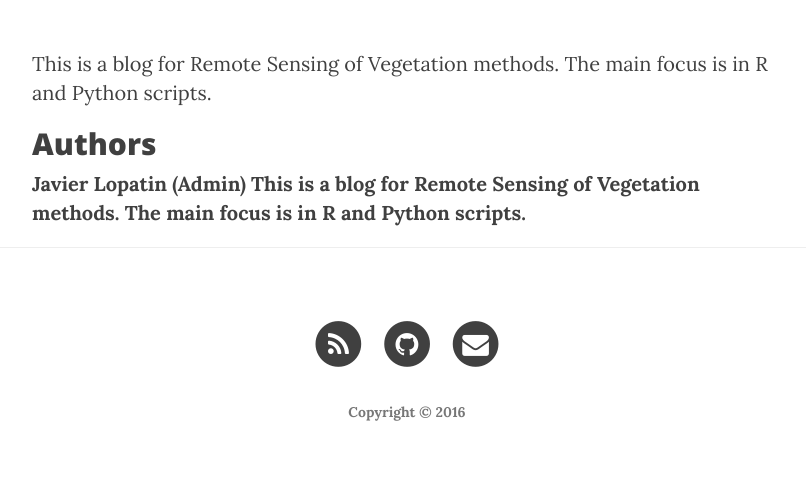
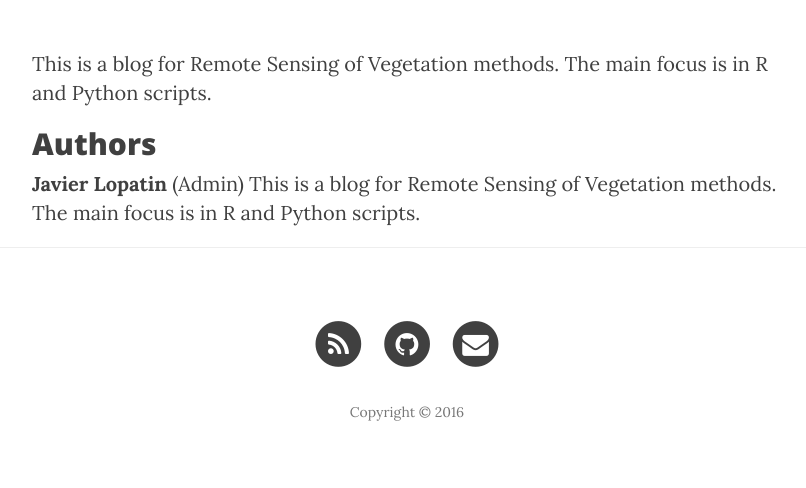
Before and after one commit to Remote-Sensing-of-Vegetation/Remote-Sensing-of-Vegetation.github.io, a Jekyll site: the page built from about.html, in a window 1280 px wide. Shown: the part 422-910 px from the top of the page, without its empty margins (233-1039 px from the left). Built offline with Jekyll 4.4.1, drawn with Linux system fonts in a browser that asks for light colours; nearby versions of some CDN libraries.

```diff
--- a/about.html
+++ b/about.html
@@ -10,5 +10,5 @@ and Python scripts.
 
 <h2>Authors</h2>
 
-<strong>Javier Lopatin<strong> (Admin) This is a blog for Remote Sensing of Vegetation methods. The main focus is in R
+<strong>Javier Lopatin</strong> (Admin) This is a blog for Remote Sensing of Vegetation methods. The main focus is in R
 and Python scripts.
```
